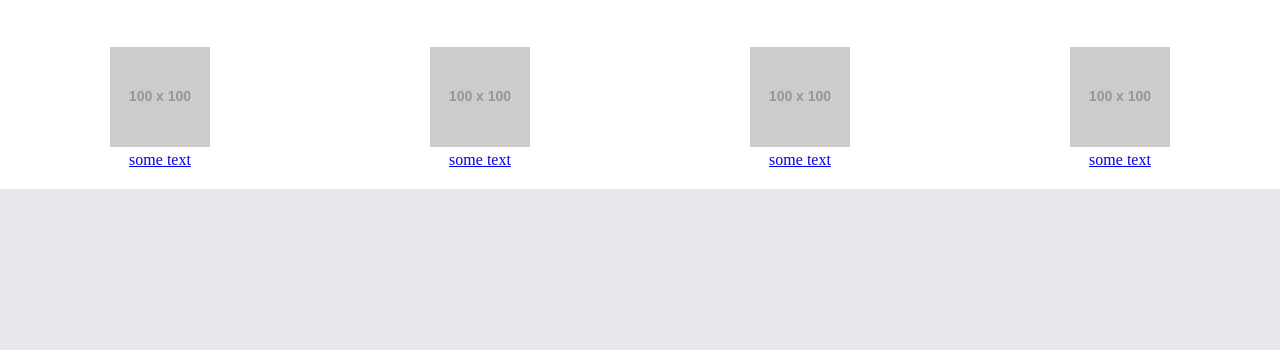
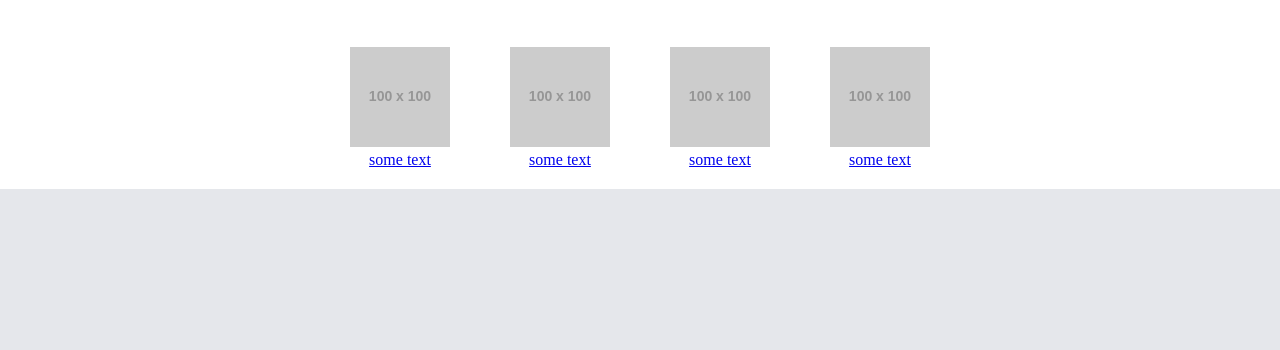
Before and after one commit to ChrisNewelldev/landing-page, a plain HTML site: page index.html in a window 1280 px wide. Shown: the part 442-792 px from the top of the page. Drawn offline with Linux system fonts and the light colour scheme; placeholder pictures from the web are drawn by us.

Commit message:
make placeholder images closer

```diff
--- a/index.html
+++ b/index.html
@@ -4,7 +4,7 @@
   <meta charset="UTF-8">
   <meta http-equiv="X-UA-Compatible" content="IE=edge">
   <meta name="viewport" content="width=device-width, initial-scale=1.0">
-  <title>Landing Page</title>
+  <title>Landing page</title>
   <link rel="stylesheet" href="style.css">
 </head>
 <body>
@@ -28,7 +28,7 @@
   </div>
   <div class="info">
     <h2>Information Header</h2>
-    <div class="row">
+    <div class="row" id="cards">
     <a class="column" href="https://via.placeholder.com"><img src="https://via.placeholder.com/100x100" alt="placeholder"><figcaption>some text</figcaption></a>
     <a class="column" href="https://via.placeholder.com"><img src="https://via.placeholder.com/100x100" alt="placeholder"><figcaption>some text</figcaption></a>
     <a class ="column"href="https://via.placeholder.com"><img src="https://via.placeholder.com/100x100" alt="placeholder"><figcaption>some text</figcaption></a>
@@ -36,6 +36,7 @@
     </div>
   </div>
   <div class="quote"><h3>Lorem, ipsum dolor sit amet consectetur adipisicing elit. Maxime labore incidunt quo aut! Ad porro pariatur qui molestias commodi obcaecati eligendi officia totam dolor hic. Dolores deleniti nostrum nihil magni.</h3></div>
+
   <script src="../landing-page/app.js"></script>
 </body>
 </html>
--- a/style.css
+++ b/style.css
@@ -91,7 +91,7 @@ body {
   .column {
     flex: 25%;
     text-align: center;
-  padding: 20px;
+    padding: 20px;
   }
 
   header {
@@ -102,3 +102,8 @@ body {
     padding: 10%;
     background-color: #E5E7EB;
   }
+
+  #cards {
+    padding-left: 25%;
+    padding-right: 25%;
+  }
```
Also changed, not shown: README.md.
